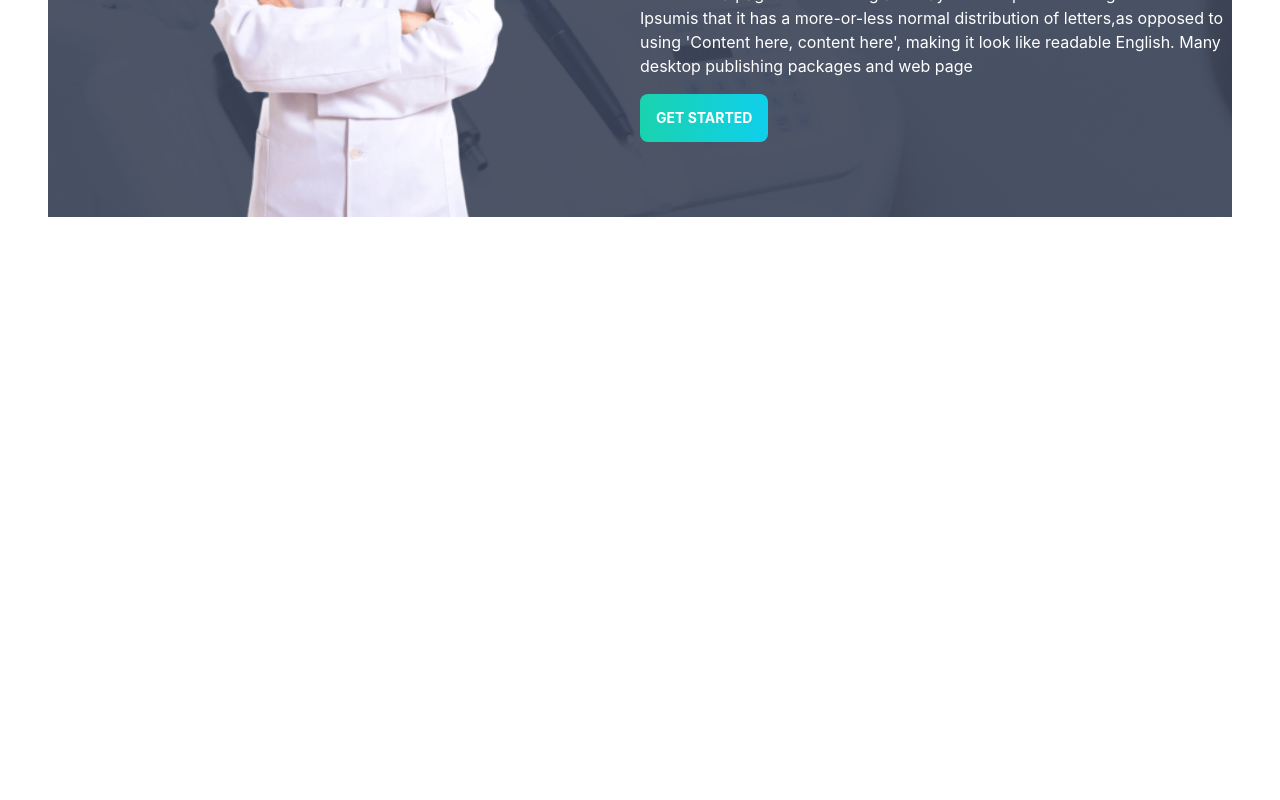
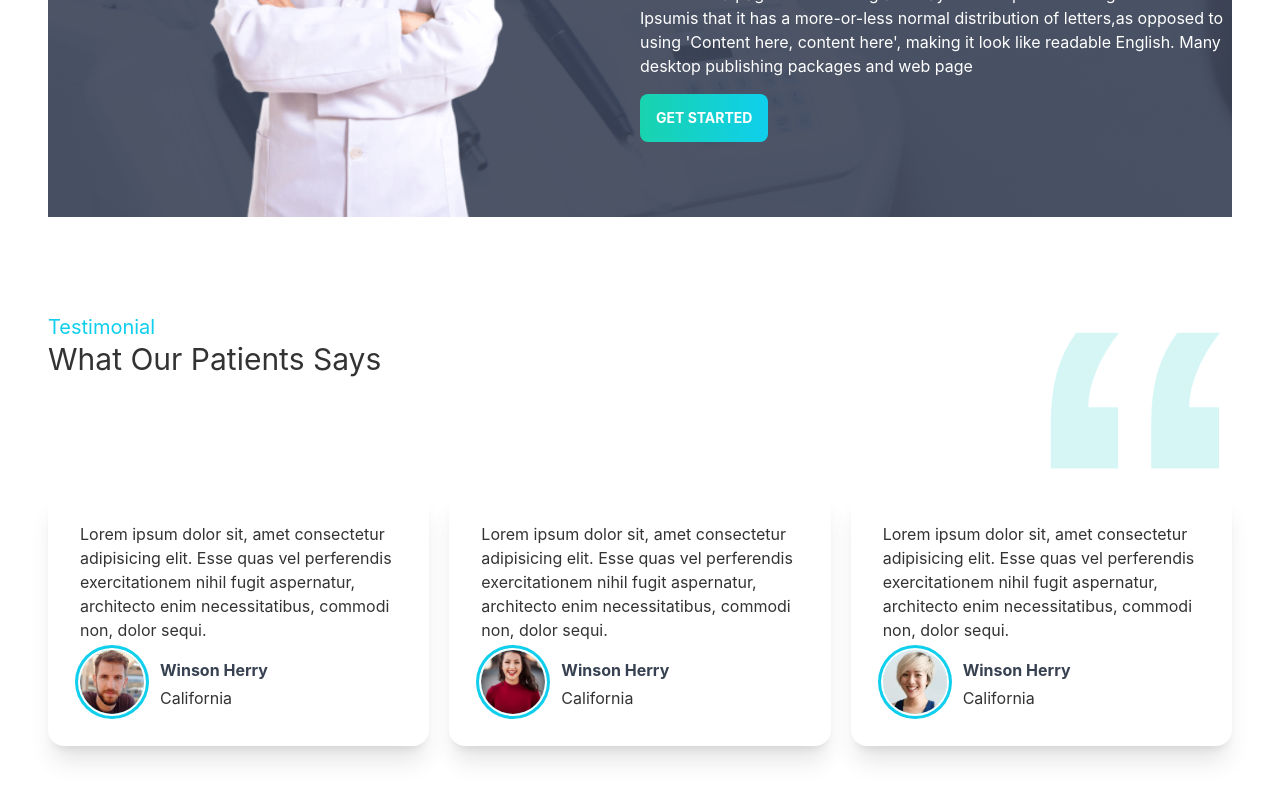
Before and after one commit to rumon5h/doctors-portal-client1, a React (Create React App) app: page / in a window 1280 px wide. Shown: the part 2744-3544 px from the top of the page. Before the commit the page ends 3057 px from the top, so only its background shows below. Built offline with nearby package versions, Linux system fonts and the light colour scheme.

Commit message:
Testimonial and review section implementation done

```diff
--- a/src/Pages/Home/Home.js
+++ b/src/Pages/Home/Home.js
@@ -4,6 +4,7 @@ import Banner from './Banner';
 import Info from './Info';
 import Services from './Services';
 import Terms from './Terms';
+import Testimonial from './Testimonial';
 
 const Home = () => {
     return (
@@ -13,6 +14,7 @@ const Home = () => {
             <Services/>
             <Terms/>
             <MakeAppointment/>
+            <Testimonial/>
         </div>
     );
 };
--- /dev/null
+++ b/src/Pages/Home/Review.js
@@ -0,0 +1,24 @@
+import React from "react";
+
+const Review = ({ review }) => {
+  return (
+    <div className="card lg:max-w-96 bg-base-100 shadow-xl">
+      <div className="card-body">
+        <p>{review.body}</p>
+        <div className="flex items-center">
+        <div className="avatar mr-4">
+          <div className="w-16 rounded-full ring ring-primary ring-offset-base-100 ring-offset-2">
+            <img  src={review.image} alt="" />
+          </div>
+        </div>
+        <div>
+            <h3 className="my-1 text-gray-700 font-bold">{review.name}</h3>
+            <h4>{review.location}</h4>
+        </div>
+        </div>
+      </div>
+    </div>
+  );
+};
+
+export default Review;
--- /dev/null
+++ b/src/Pages/Home/Testimonial.js
@@ -0,0 +1,52 @@
+import React from "react";
+import quote from "../../assets/icons/quote.svg";
+import people1 from "../../assets/images/people1.png";
+import people2 from "../../assets/images/people2.png";
+import people3 from "../../assets/images/people3.png";
+import Review from "./Review";
+
+const Testimonial = () => {
+  const reviews = [
+    {
+      _id: 1,
+      name: "Winson Herry",
+      location: "California",
+      image: people1,
+      body: "Lorem ipsum dolor sit, amet consectetur adipisicing elit. Esse quas vel perferendis exercitationem nihil fugit aspernatur, architecto enim necessitatibus, commodi non, dolor sequi.",
+    },
+    {
+      _id: 2,
+      name: "Winson Herry",
+      location: "California",
+      image: people2,
+      body: "Lorem ipsum dolor sit, amet consectetur adipisicing elit. Esse quas vel perferendis exercitationem nihil fugit aspernatur, architecto enim necessitatibus, commodi non, dolor sequi.",
+    },
+    {
+      _id: 3,
+      name: "Winson Herry",
+      location: "California",
+      image: people3,
+      body: "Lorem ipsum dolor sit, amet consectetur adipisicing elit. Esse quas vel perferendis exercitationem nihil fugit aspernatur, architecto enim necessitatibus, commodi non, dolor sequi.",
+    },
+  ];
+  return (
+    <div className="my-24">
+      <div className="flex justify-between">
+        <div>
+          <h3 className="text-primary text-xl">Testimonial</h3>
+          <h2 className="text-3xl">What Our Patients Says</h2>
+        </div>
+        <div>
+          <img className="w-24 lg:w-48" src={quote} alt=""></img>
+        </div>
+      </div>
+      <div className="grid grid-cols-1 md:grid-cols-2 gap-5 mt-5 lg:grid-cols-3">
+        {reviews.map((review) => (
+          <Review key={review._id} review={review}></Review>
+        ))}
+      </div>
+    </div>
+  );
+};
+
+export default Testimonial;
```
